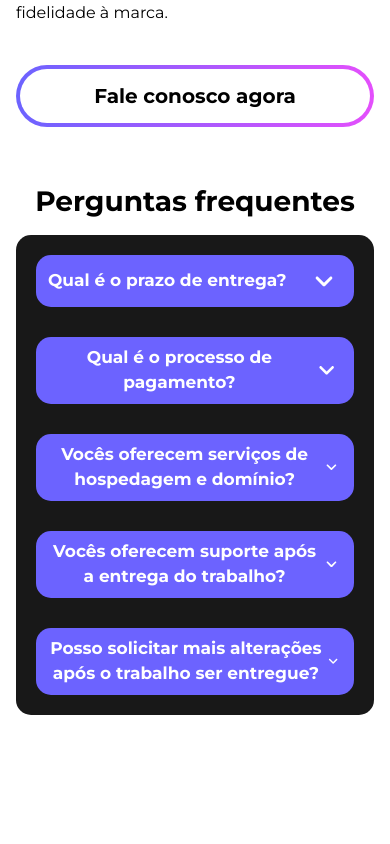
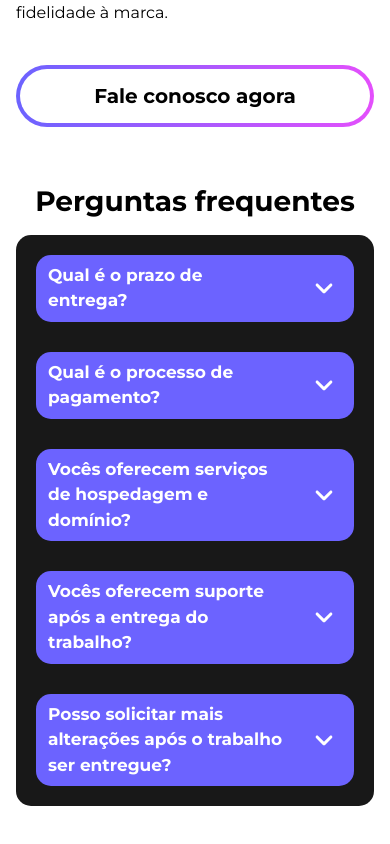
Before and after one commit to jaomanoel/Digital-Business, a Next.js app: page / in a window 390 px wide. Shown: the part 4153-4997 px from the top of the page. Before the commit the page ends 4928 px from the top, so only its background shows below. Built offline with nearby package versions, Linux system fonts and the light colour scheme.

Commit message:
Fix span width of question

```diff
--- a/src/components/Question/Question.tsx
+++ b/src/components/Question/Question.tsx
@@ -6,7 +6,7 @@ const Question: React.FC<QuestionProps> = ({ question, answer, open }) => {
   return (
     <div className="bg-purple w-full flex flex-col text-white items-start rounded-3xl px-12 py-8">
       <div className="w-full flex items-center justify-between">
-        <span className="font-montserrat font-bold text-[1.7rem] md:text-xl">
+        <span className="font-montserrat font-bold w-[80%] text-left text-[1.7rem] md:text-xl">
           {question}
         </span>
 
```
